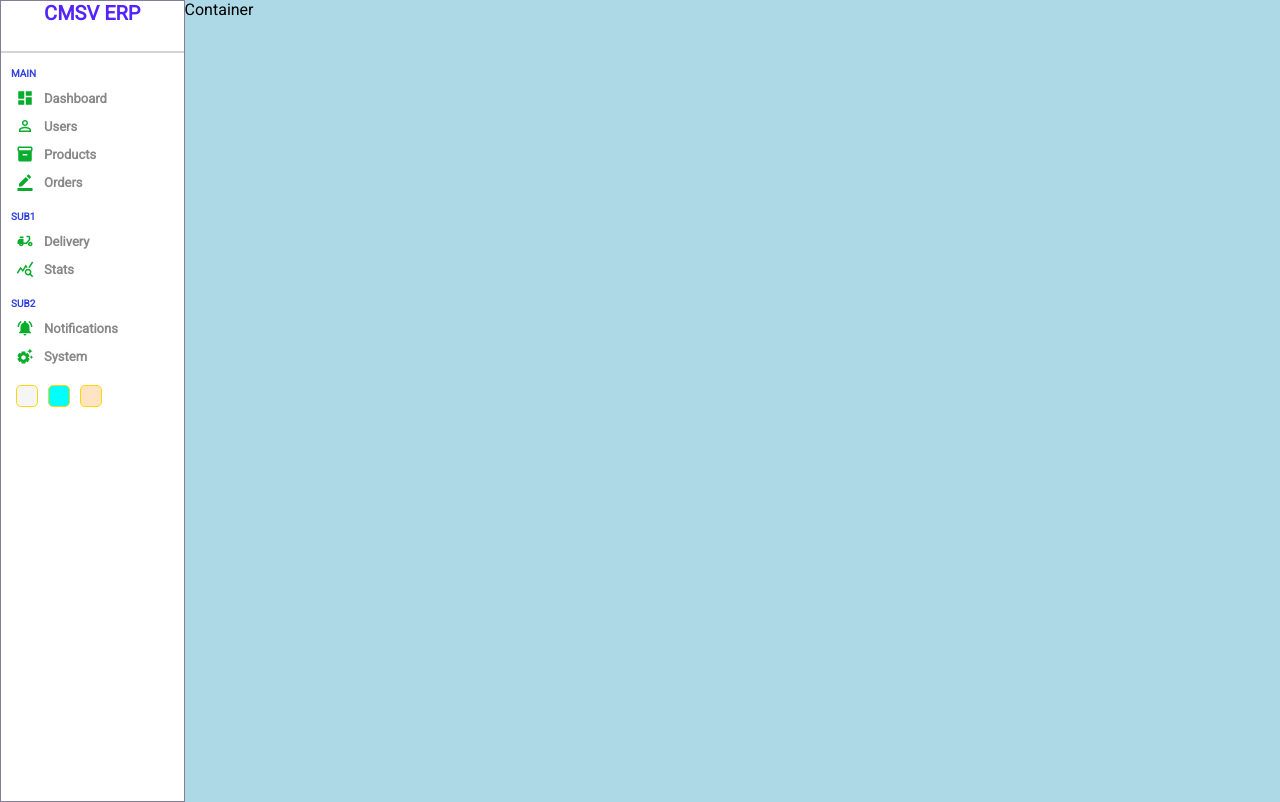
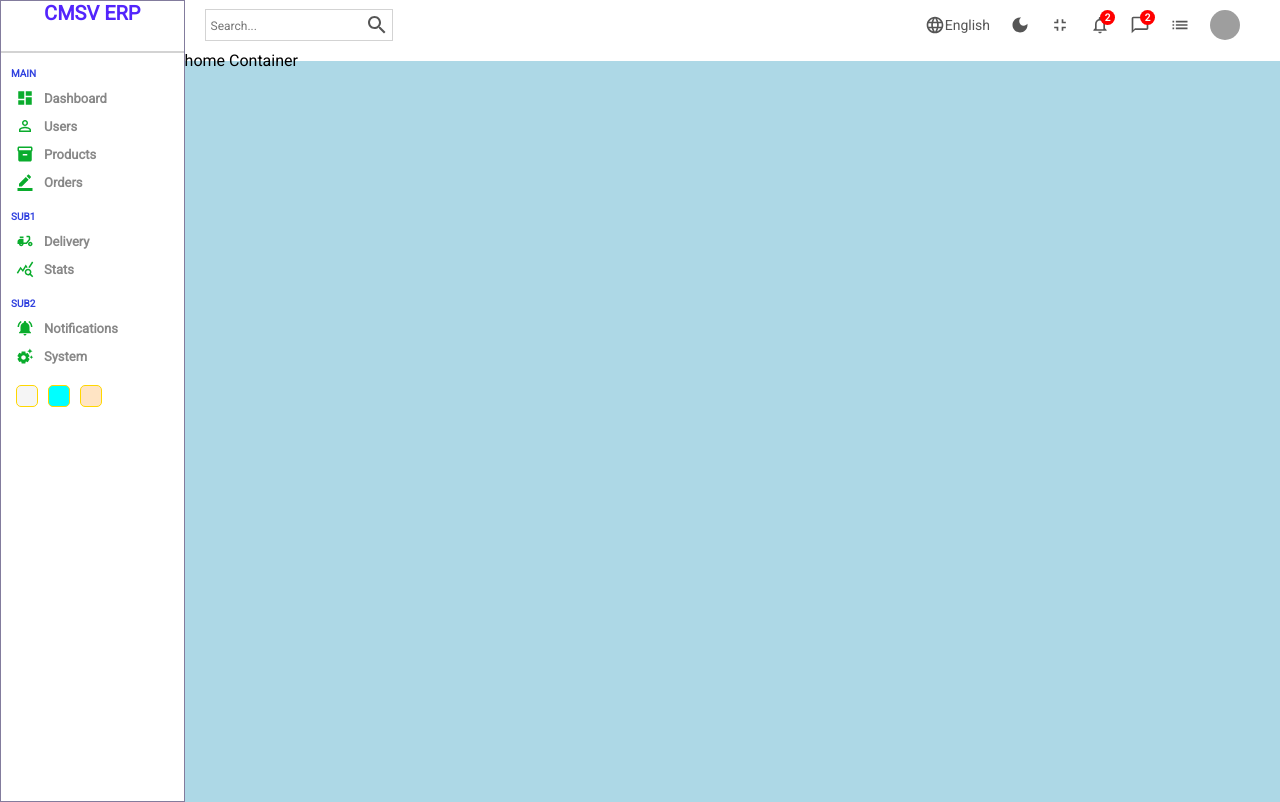
Before and after one commit to vip7009pro/cmsvwebapp, a React (Create React App) app: page / in a window 1280 px wide. Built offline with nearby package versions, Linux system fonts and the light colour scheme; grey boxes are pictures that could not be loaded.

Commit message:
them Navbar

```diff
--- a/src/components/Navbar/Navbar.jsx
+++ b/src/components/Navbar/Navbar.jsx
@@ -1,7 +1,48 @@
 import React from 'react'
 import "./navbar.scss"
+import SearchIcon from '@mui/icons-material/Search';
+import LanguageIcon from '@mui/icons-material/Language';
+import DarkModeIcon from '@mui/icons-material/DarkMode';
+import FullscreenExitIcon from '@mui/icons-material/FullscreenExit';
+import ChatBubbleOutlineIcon from '@mui/icons-material/ChatBubbleOutline';
+import ListIcon from '@mui/icons-material/List';
+import NotificationsNoneIcon from '@mui/icons-material/NotificationsNone';
+
 export default function Navbar() {
   return (
-    <div className='navbar'>navbar</div>
+    <div className='navbar'>
+      <div className="wrapper">
+        <div className="search">
+          <input type="text" placeholder='Search...'/>
+          <SearchIcon/>
+        </div>
+        <div className="items">
+          <div className="item">
+            <LanguageIcon className='icon'/>
+            English
+          </div>
+          <div className="item">
+            <DarkModeIcon className='icon'/>
+          </div>
+          <div className="item">
+            <FullscreenExitIcon className='icon'/>
+          </div>
+          <div className="item">
+            <NotificationsNoneIcon className='icon'/>
+            <div className="counter">2</div>
+          </div>
+          <div className="item">
+            <ChatBubbleOutlineIcon className='icon'/>
+            <div className="counter">2</div>
+          </div>
+          <div className="item">
+            <ListIcon className='icon'/>
+          </div>
+          <div className="item">
+            <img src="https://cdn.24h.com.vn/upload/2-2021/images/2021-05-22/anh-8-1621645023-458-width650height813.jpg" alt="" className="avatar" />
+          </div>
+        </div>
+      </div>
+    </div>
   )
 }
--- a/src/components/Navbar/navbar.scss
+++ b/src/components/Navbar/navbar.scss
@@ -0,0 +1,68 @@
+.navbar {
+    height: 50px;
+    border-bottom: 0.5px solid rgb(15, 25, 35);
+    display: flex;
+    align-items: center;
+    font-size: 14px;
+    color: #555;
+    .wrapper {
+        display: flex;
+        padding: 20px;
+        align-items: center;
+        justify-content: space-between;
+        background-color: white;
+        width: 100%;
+
+        .search {
+            display: flex;
+            align-items: center;
+            border: 0.5px solid lightgray;
+            padding: 3px;
+
+            input {
+                border: none;
+                outline: none;
+                background-color: transparent;
+                &::placeholder {
+                    font-size: 12px;
+                }
+            }
+        }
+
+        .items {
+            display: flex;
+            align-items: center;
+            .item {
+                display: flex;
+                align-items: center;
+                margin-right: 20px;
+                position: relative;
+                .icon {
+                    font-size: 20px;
+                }
+                .avatar {
+                    width: 30px;
+                    height: 30px;
+                    border-radius: 50%;
+                }
+                .counter {
+                    width: 15px;
+                    height: 15px;
+                    border-radius: 50%;
+                    background-color: red;
+                    color: white;
+                    display: flex;
+                    align-items: center;
+                    justify-content: center;
+                    justify-self: center;
+                    font-size: 10px;
+                    font-weight: bold;
+                    position:absolute;
+                    top:-5px;
+                    right: -5px;
+                }
+            }
+        }
+    }
+
+}
--- a/src/pages/home/Home.jsx
+++ b/src/pages/home/Home.jsx
@@ -1,4 +1,5 @@
 import React from 'react'
+import Navbar from '../../components/Navbar/Navbar'
 import Sidebar from '../../components/Sidebar/Sidebar'
 import '../home/home.scss'
 
@@ -7,7 +8,10 @@ function Home() {
   return (
     <div className='home'>
         <Sidebar/>
-        <div className="homeContainer">Container</div>
+        <div className="homeContainer">
+          <Navbar/>
+          home Container
+        </div>
     </div>
   )
 }
```
